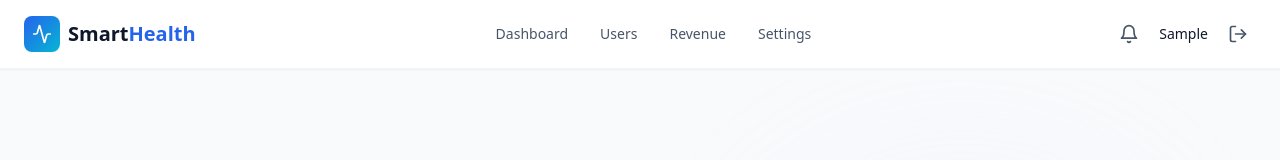
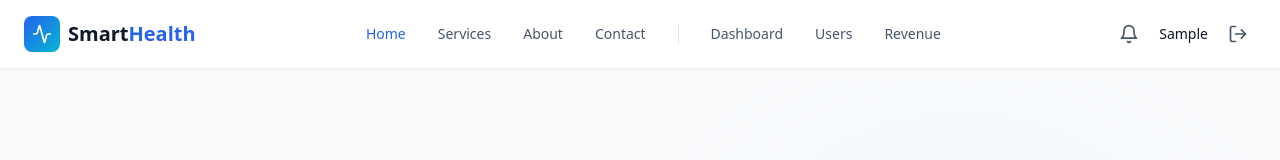
Before and after one commit to PasinduLF/Smart-Healthcare, a React (Vite) app in the folder frontend/: page / in a window 1280 px wide. Shown: the top 160 px of the page. Built offline with nearby package versions, Linux system fonts and the light colour scheme; no server answers; sample sign-in values are in the browser's storage.

Commit message:
Refactor Navbar component to include public links and improve role-based navigation

```diff
--- a/frontend/src/components/Navbar.jsx
+++ b/frontend/src/components/Navbar.jsx
@@ -75,8 +75,24 @@ export default function Navbar() {
 
                 {/* Desktop Navigation Links */}
                 <div className="hidden lg:flex items-center gap-8">
-                    {user && user.role === 'patient' ? (
+                    {/* Public Home Links */}
+                    <Link to="/" className={`text-sm font-medium transition-colors ${isActive('/') ? 'text-blue-600' : 'text-slate-600 hover:text-blue-600'}`}>
+                        Home
+                    </Link>
+                    <Link to="/services" className={`text-sm font-medium transition-colors ${isActive('/services') ? 'text-blue-600' : 'text-slate-600 hover:text-blue-600'}`}>
+                        Services
+                    </Link>
+                    <Link to="/about" className={`text-sm font-medium transition-colors ${isActive('/about') ? 'text-blue-600' : 'text-slate-600 hover:text-blue-600'}`}>
+                        About
+                    </Link>
+                    <Link to="/contact" className={`text-sm font-medium transition-colors ${isActive('/contact') ? 'text-blue-600' : 'text-slate-600 hover:text-blue-600'}`}>
+                        Contact
+                    </Link>
+
+                    {/* Role-specific Links */}
+                    {user && user.role === 'patient' && (
                         <>
+                            <div className="w-px h-5 bg-slate-200"></div>
                             <Link to="/patient/search" className={`text-sm font-medium transition-colors ${isActive('/patient/search') ? 'text-blue-600' : 'text-slate-600 hover:text-blue-600'}`}>
                                 Find Doctors
                             </Link>
@@ -92,12 +108,12 @@ export default function Navbar() {
                             <Link to="/patient/reports" className={`text-sm font-medium transition-colors ${isActive('/patient/reports') ? 'text-blue-600' : 'text-slate-600 hover:text-blue-600'}`}>
                                 Prescriptions
                             </Link>
-                            <Link to="/patient/reports" className={`text-sm font-medium transition-colors ${isActive('/patient/reports') ? 'text-blue-600' : 'text-slate-600 hover:text-blue-600'}`}>
-                                Medical Reports
-                            </Link>
                         </>
-                    ) : user && user.role === 'doctor' ? (
+                    )}
+
+                    {user && user.role === 'doctor' && (
                         <>
+                            <div className="w-px h-5 bg-slate-200"></div>
                             <Link to="/doctor/appointments" className={`text-sm font-medium transition-colors ${isActive('/doctor/appointments') ? 'text-blue-600' : 'text-slate-600 hover:text-blue-600'}`}>
                                 Appointments
                             </Link>
@@ -107,12 +123,12 @@ export default function Navbar() {
                             <Link to="/doctor/prescriptions" className={`text-sm font-medium transition-colors ${isActive('/doctor/prescriptions') ? 'text-blue-600' : 'text-slate-600 hover:text-blue-600'}`}>
                                 Prescriptions
                             </Link>
-                            <Link to="/doctor/profile" className={`text-sm font-medium transition-colors ${isActive('/doctor/profile') ? 'text-blue-600' : 'text-slate-600 hover:text-blue-600'}`}>
-                                My Profile
-                            </Link>
                         </>
-                    ) : user && user.role === 'admin' ? (
+                    )}
+
+                    {user && user.role === 'admin' && (
                         <>
+                            <div className="w-px h-5 bg-slate-200"></div>
                             <Link to="/admin" className={`text-sm font-medium transition-colors ${isActive('/admin') ? 'text-blue-600' : 'text-slate-600 hover:text-blue-600'}`}>
                                 Dashboard
                             </Link>
@@ -121,24 +137,6 @@ export default function Navbar() {
                             </Link>
                             <Link to="/admin/payments" className={`text-sm font-medium transition-colors ${isActive('/admin/payments') ? 'text-blue-600' : 'text-slate-600 hover:text-blue-600'}`}>
                                 Revenue
-                            </Link>
-                            <Link to="/admin/settings" className={`text-sm font-medium transition-colors ${isActive('/admin/settings') ? 'text-blue-600' : 'text-slate-600 hover:text-blue-600'}`}>
-                                Settings
-                            </Link>
-                        </>
-                    ) : (
-                        <>
-                            <Link to="/" className={`text-sm font-medium transition-colors ${isActive('/') ? 'text-blue-600' : 'text-slate-600 hover:text-blue-600'}`}>
-                                Home
-                            </Link>
-                            <Link to="/services" className={`text-sm font-medium transition-colors ${isActive('/services') ? 'text-blue-600' : 'text-slate-600 hover:text-blue-600'}`}>
-                                Services
-                            </Link>
-                            <Link to="/about" className={`text-sm font-medium transition-colors ${isActive('/about') ? 'text-blue-600' : 'text-slate-600 hover:text-blue-600'}`}>
-                                About
-                            </Link>
-                            <Link to="/contact" className={`text-sm font-medium transition-colors ${isActive('/contact') ? 'text-blue-600' : 'text-slate-600 hover:text-blue-600'}`}>
-                                Contact
                             </Link>
                         </>
                     )}
```
